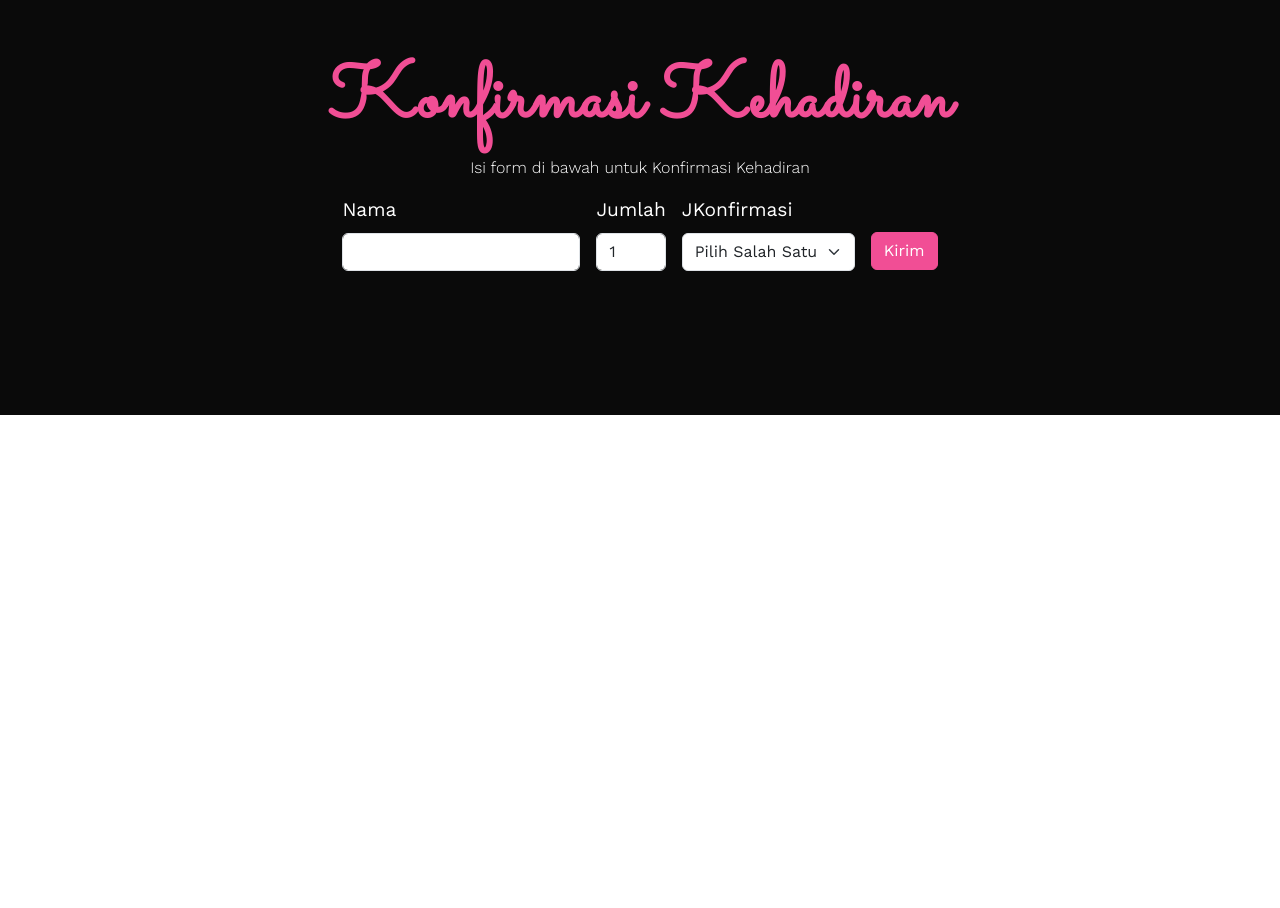
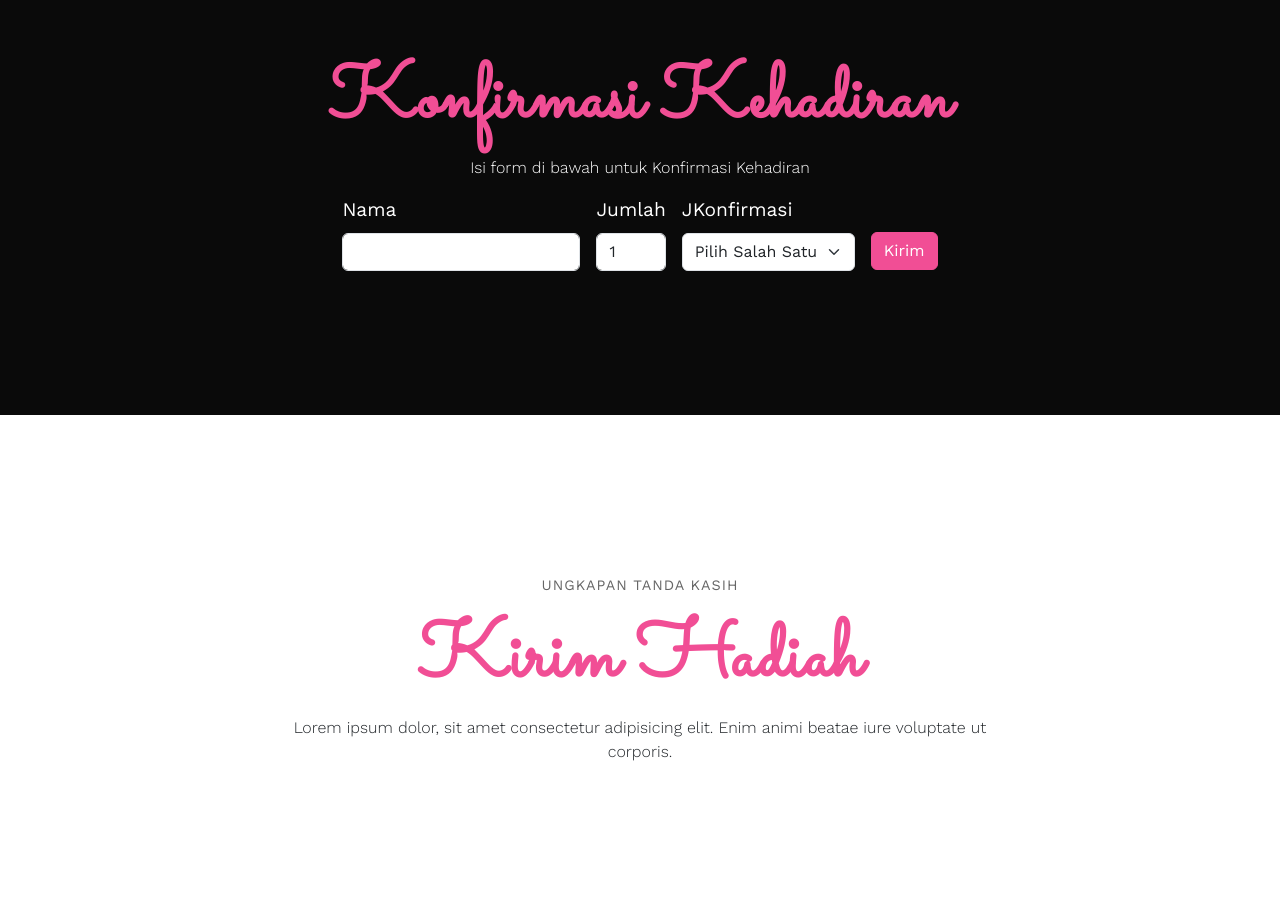
Before and after one commit to d00h4n/wedding_website_traning, a plain HTML site: page index.html in a window 1280 px wide. Shown: the part 5241-6149 px from the top of the page. Before the commit the page ends 5656 px from the top, so only its background shows below. Drawn offline with nearby package versions, Linux system fonts and the light colour scheme; some packages are replaced by stand-ins of ours; a script that the page names is missing.

Commit message:
test pull (nochange)

```diff
--- a/index.html
+++ b/index.html
@@ -415,7 +415,8 @@
           class="row row-cols-lg-auto g-3 align-items-center justify-content-center"
           method="POST"
           action="https://script.google.com/macros/s/AKfycbz_7LQILrOS5DrEklG6O0H6UaOgdV-3n9wX_GqYAF5n8B9TwfslObkJYEFfWT0ZPQUQ/exec"
-          id="my-form">
+          id="my-form"
+        >
           <div class="col-12">
             <div class="mb-3">
               <label for="nama" class="form-label">Nama</label>
@@ -451,6 +452,22 @@
             <button class="btn btn-primary">Kirim</button>
           </div>
         </form>
+      </div>
+    </section>
+
+    <section id="gifts" class="gifts">
+      <div class="container">
+        <div class="row justify-content-center">
+          <div class="col-md-8 col-10 text-center">
+            <span>ungkapan tanda kasih</span>
+            <h2>Kirim Hadiah</h2>
+            <p>
+              Lorem ipsum dolor, sit amet consectetur adipisicing elit. Enim
+              animi beatae iure voluptate ut corporis.
+
+            </p>
+          </div>
+        </div>
       </div>
     </section>
 
@@ -516,19 +533,18 @@
     </script>
 
     <script>
-      window.addEventListener("load", function() {
-  const form = document.getElementById('my-form');
-  form.addEventListener("submit", function(e) {
+      window.addEventListener("load", function () {
+        const form = document.getElementById("my-form");
+        form.addEventListener("submit", function (e) {
           e.preventDefault();
           const data = new FormData(form);
           const action = e.target.action;
           fetch(action, {
-      method: 'POST',
+            method: "POST",
             body: data,
-    })
-    .then(() => {
+          }).then(() => {
             alert("Konfirmasi kehadiran berhasil terkirim!");
-    })
+          });
         });
       });
     </script>
--- a/style.css
+++ b/style.css
@@ -1,3 +1,4 @@
+
 :root {
   --pink: #f14e95;
   --bg: #0a0a0a;
@@ -93,7 +94,8 @@ body {
 .info h2,
 .story h2,
 .gallery h2,
-.rsvp h2 {
+.rsvp h2,
+.gifts h2 {
   color: var(--pink);
   font-family: "Sacramento";
   font-size: 5rem;
@@ -182,13 +184,16 @@ body {
 
 .story,
 .gallery,
-.rsvp {
+.rsvp,
+.gifts {
   padding-top: 10rem;
   padding-bottom: 8rem;
 }
 
 .story span,
-.gallery span {
+.gallery span,
+.rsvp span,
+.gifts span {
   text-transform: uppercase;
   color: #666;
   font-size: 0.9rem;
@@ -199,7 +204,8 @@ body {
 
 .story p,
 .gallery p,
-.rsvp p {
+.rsvp p,
+.gifts p {
   font-size: 1rem;
   font-weight: 300;
 }
```
Lines whose indentation alone changed are shown as unchanged.
